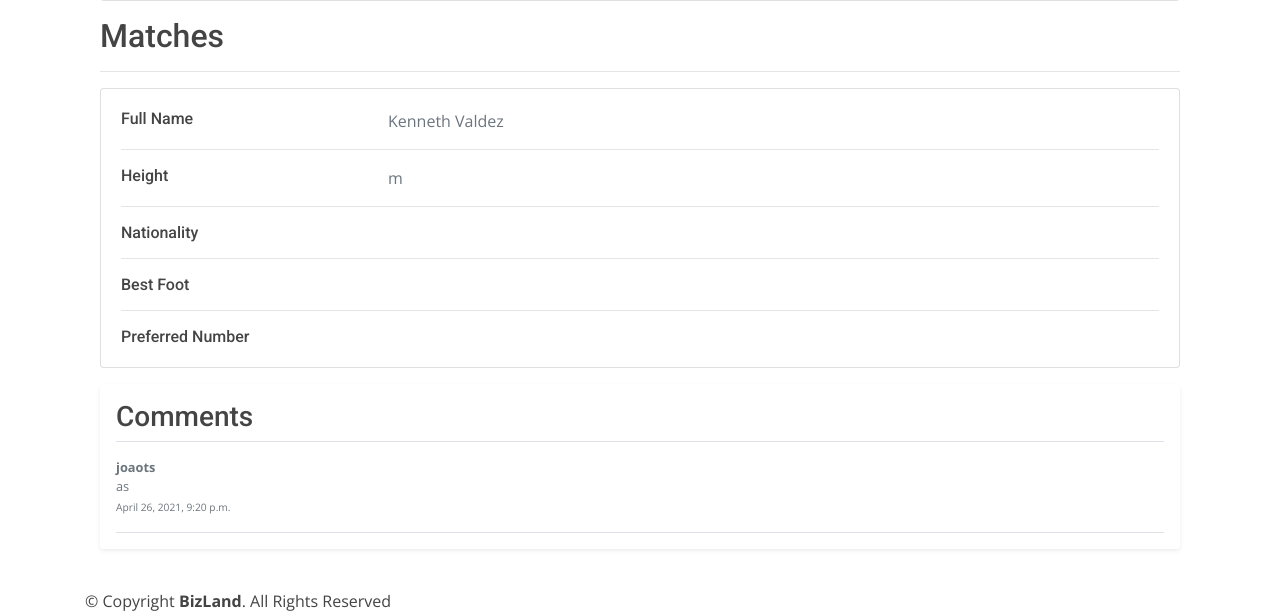
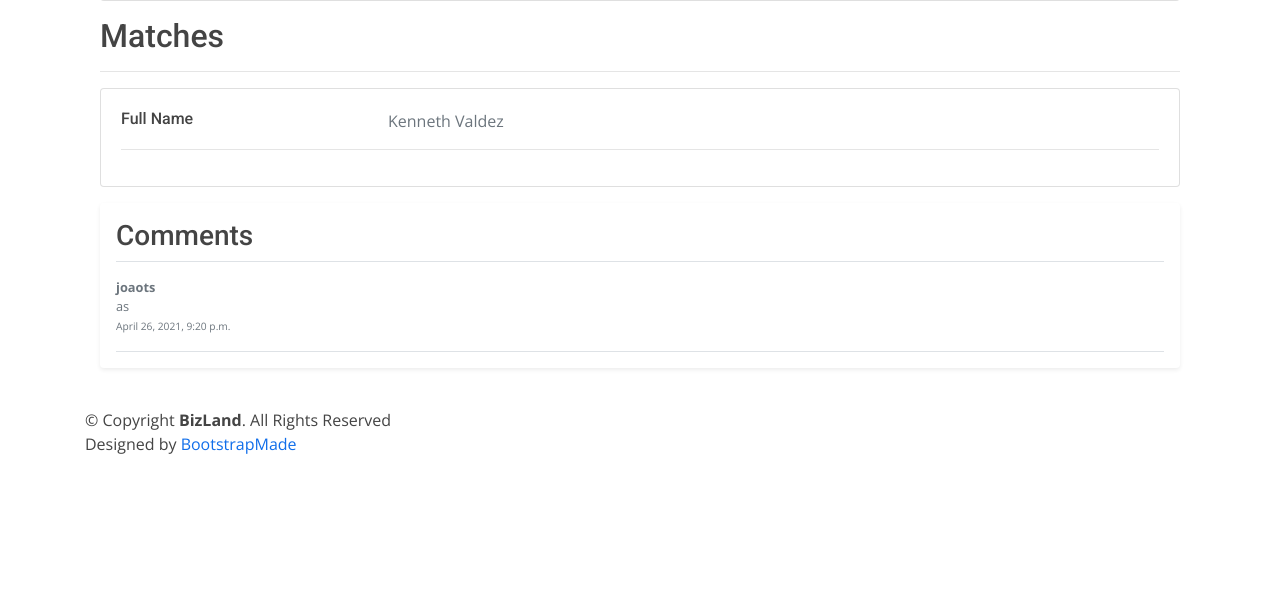
Before and after one commit to JoaoTS20/TPW_Trabalho1, a Django app: page /competitions/1 in a window 1280 px wide. Shown: the part 1242-1853 px from the top of the page. After the commit the page ends 1696 px from the top, so only its background shows below. Run offline with Django 3.2, Linux system fonts and the light colour scheme; data comes from the database, SQL or seed files in the repository; some libraries are stand-ins or nearby versions.

Commit message:
Small fix

```diff
--- a/templates/competition_details.html
+++ b/templates/competition_details.html
@@ -71,7 +71,8 @@
                         <div class="d-flex flex-column align-items-center text-center">
                         <a href="{% url 'teams'%}{{ team.id }}"><img src="{% static team.club_badge_img %}" style="width: 100px; height: 100px"></a>
                         </div>
-                {% endfor %}
+                    {% endfor %}
+                </div>
                 </div>
                 </div>
               </div>
@@ -79,7 +80,7 @@
           </div>
     </div>
     </div>
-          </div>
+    </div>
         <h2>Classification</h2>
             <hr>
             <div class="card mb-3">
@@ -100,7 +101,6 @@
     </div>
         <h2>Matches</h2>
         <hr>
-    <div>
               <div class="card mb-3">
                 <div class="card-body">
                   <div class="row">
@@ -112,44 +112,8 @@
                     </div>
                   </div>
                   <hr>
-                  <div class="row">
-                    <div class="col-sm-3">
-                      <h6 class="mb-0">Height</h6>
-                    </div>
-                    <div class="col-sm-9 text-secondary">
-                        {{player.height}} m
-                    </div>
-                  </div>
-                  <hr>
-                  <div class="row">
-                    <div class="col-sm-3">
-                      <h6 class="mb-0">Nationality</h6>
-                    </div>
-                    <div class="col-sm-9 text-secondary">
-                      {{ player.nationality }}
-                    </div>
-                  </div>
-                  <hr>
-                  <div class="row">
-                    <div class="col-sm-3">
-                      <h6 class="mb-0">Best Foot</h6>
-                    </div>
-                    <div class="col-sm-9 text-secondary">
-                      {{ player.best_foot }}
-                    </div>
-                  </div>
-                  <hr>
-                  <div class="row">
-                    <div class="col-sm-3">
-                      <h6 class="mb-0">Preferred Number</h6>
-                    </div>
-                    <div class="col-sm-9 text-secondary">
-                      {{ player.preferred_number }}
-                    </div>
-                  </div>
                 </div>
               </div>
-        </div>
     <div class="my-3 p-3 bg-body rounded shadow-sm">
             <h3 class="border-bottom pb-2 mb-0">Comments</h3>
               {% for comment in comments %}
```
